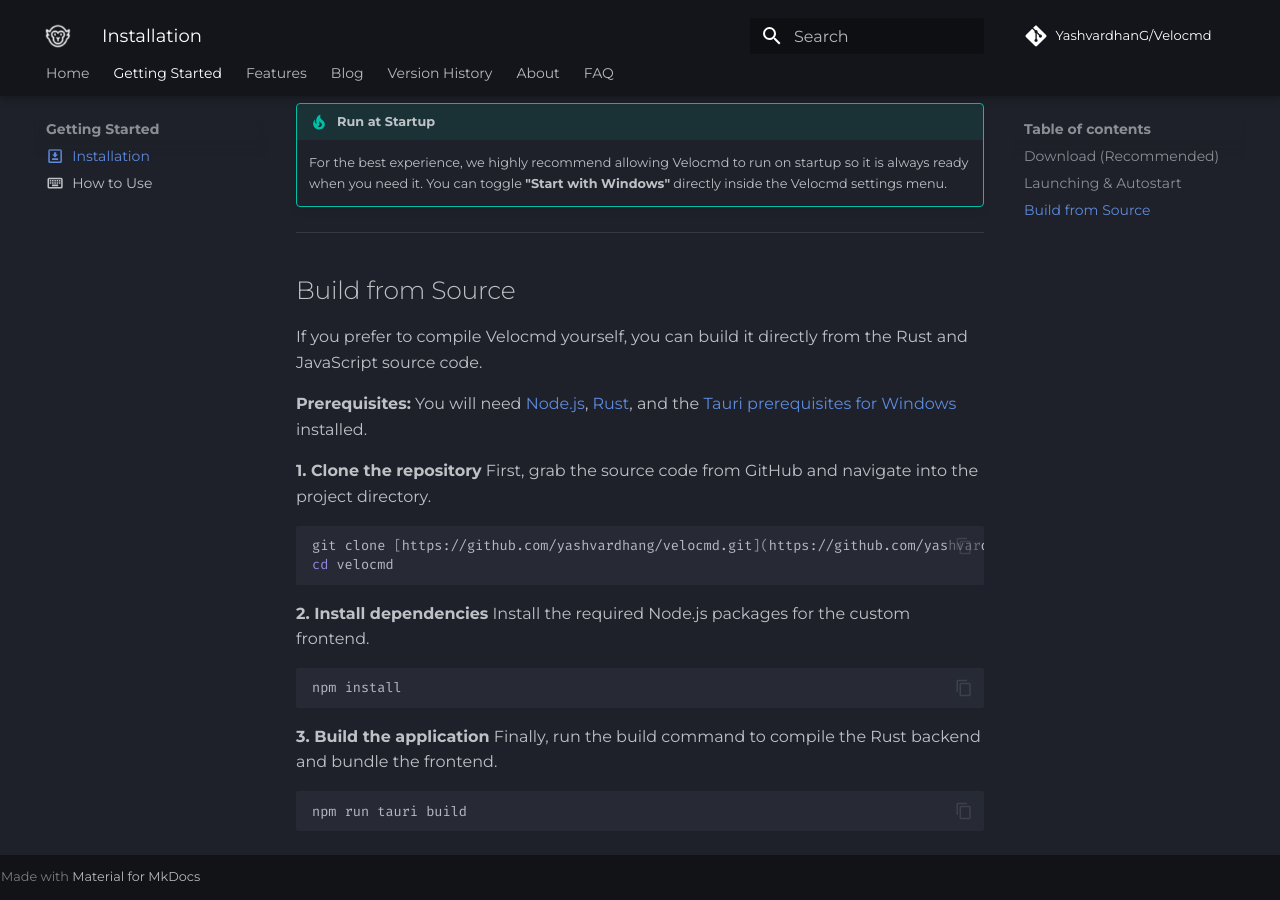
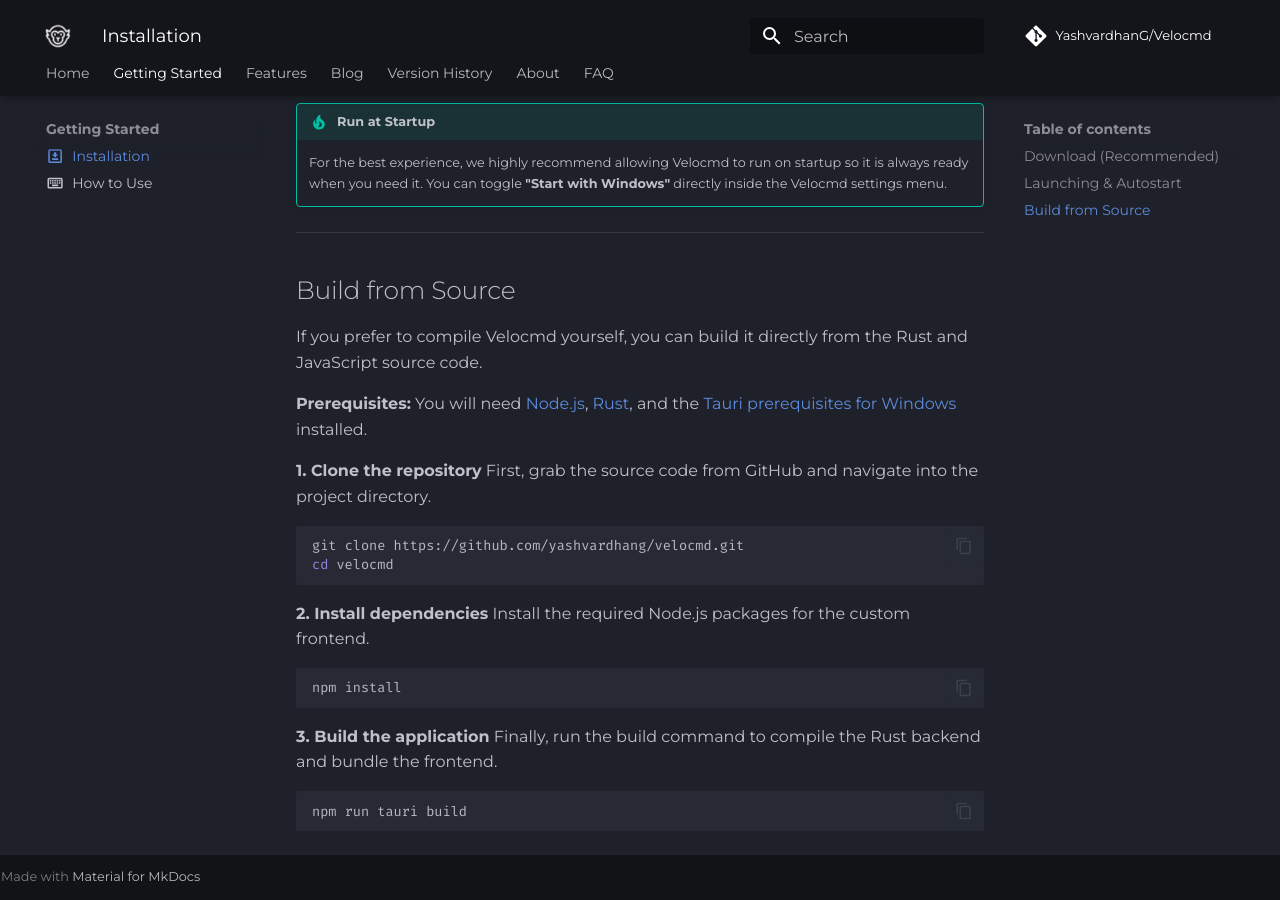
Before and after one commit to YashvardhanG/Velocmd, an MkDocs documentation site: the page built from docs/getting-started/installation.md, in a window 1280 px wide and 900 px high, scrolled down 1036 px. Built offline with MkDocs 1.6.1 and Material for MkDocs 9.7.7, drawn with Linux system fonts in a browser that asks for light colours; comment, search, counter and statistics services are not loaded; part of the change alters nothing that is shown.

Commit message:
mkdocs: Installation - Git Fix

````diff
--- a/docs/getting-started/installation.md
+++ b/docs/getting-started/installation.md
@@ -47,7 +47,7 @@ You will need [Node.js](https://nodejs.org/), [Rust](https://rustup.rs/), and th
 **1. Clone the repository**
 First, grab the source code from GitHub and navigate into the project directory.
 ```bash
-git clone [https://github.com/yashvardhang/velocmd.git](https://github.com/yashvardhang/velocmd.git)
+git clone https://github.com/yashvardhang/velocmd.git
 cd velocmd
 ```
 
````
